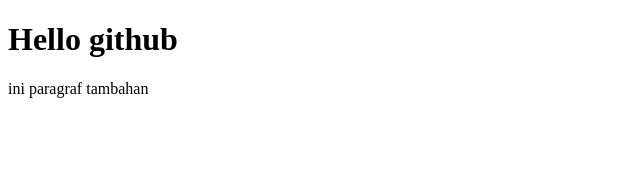
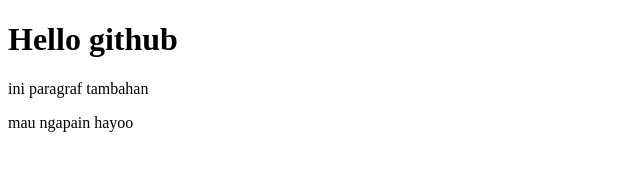
Before and after one commit to NFYouVel/ini-repo-latihan, a plain HTML site: page index.html in a window 1280 px wide. Shown: the whole page, without its empty margins (0-640 px from the left). Drawn offline with Linux system fonts and the light colour scheme.

Commit message:
misal ada orang iseng

```diff
--- a/index.html
+++ b/index.html
@@ -8,5 +8,6 @@
 <body>
     <h1>Hello github</h1>
     <p>ini paragraf tambahan</p>
+    <p>mau ngapain hayoo</p>
 </body>
 </html>
```
